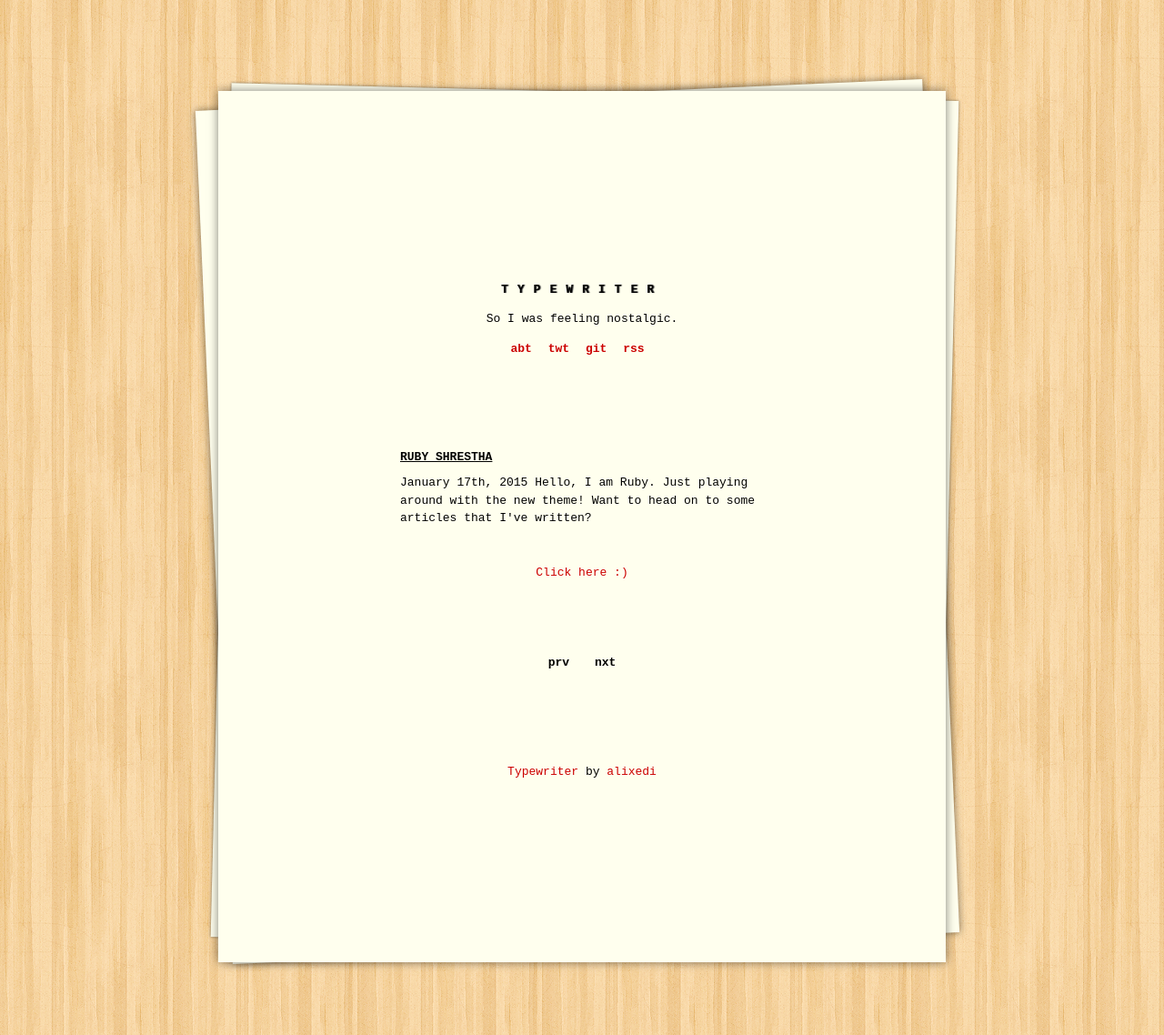
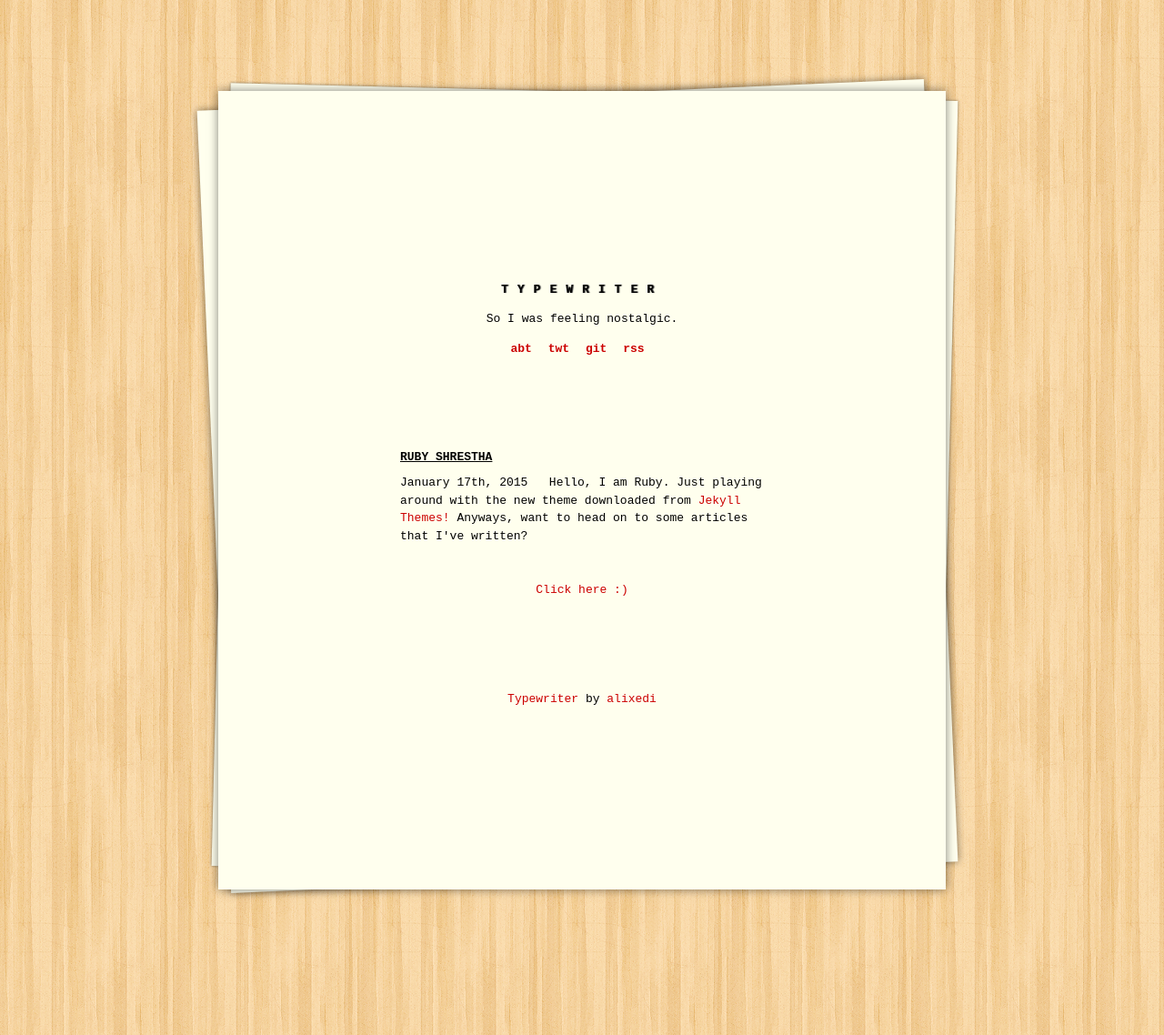
Before and after one commit to SthaR/SthaR.github.io, a Jekyll site: the page built from index.html, in a window 1280 px wide. Shown: the whole page at 91% size. Built offline with Jekyll 4.4.1, drawn with Linux system fonts in a browser that asks for light colours; the list of posts is cut into pages by our own code.

Commit message:
Updates index.html

```diff
--- a/index.html
+++ b/index.html
@@ -8,30 +8,12 @@ title: Home
   <ul class="posts">
     <li>
       <h1 >Ruby Shrestha</h1>
-      <span>January 17th, 2015</span>
-      Hello, I am Ruby. Just playing around with the new theme! Want to head on to some articles that I've written?
+      <span>January 17th, 2015</span>&nbsp;&nbsp;
+      Hello, I am Ruby. Just playing around with the new theme downloaded from <a href="http://jekyllthemes.org/">Jekyll Themes!</a> Anyways, want to head on to some articles that I've written?
       <div class="continue">
         <a href="http://dwitnews.com/author/ruby">Click here :)</a>
       </div>
     </li>
   </ul>
 
-  <div class="pagination">
-    {% if paginator.previous_page %}
-      {% if page == 2 %}
-        <a class="page-link" href="{{ '/index.html' | prepend: site.baseurl | replace: '//', '/' | replace: ':num', page }}">prv</a>
-      {% else %}
-        <a class="page-link" href="{{ paginator.previous_page_path | prepend: site.baseurl | replace: '//', '/' }}">prv</a>
-      {% endif %}
-    {% else %}
-      <span class="page-link">prv</span>
-    {% endif %}
-
-    {% if paginator.next_page %}
-      <a class="page-link" href="{{ paginator.next_page_path | prepend: site.baseurl | replace: '//', '/' }}">nxt</a>
-    {% else %}
-      <span class="page-link">nxt</span>
-    {% endif %}
-  </div>
-
 </div>
```
